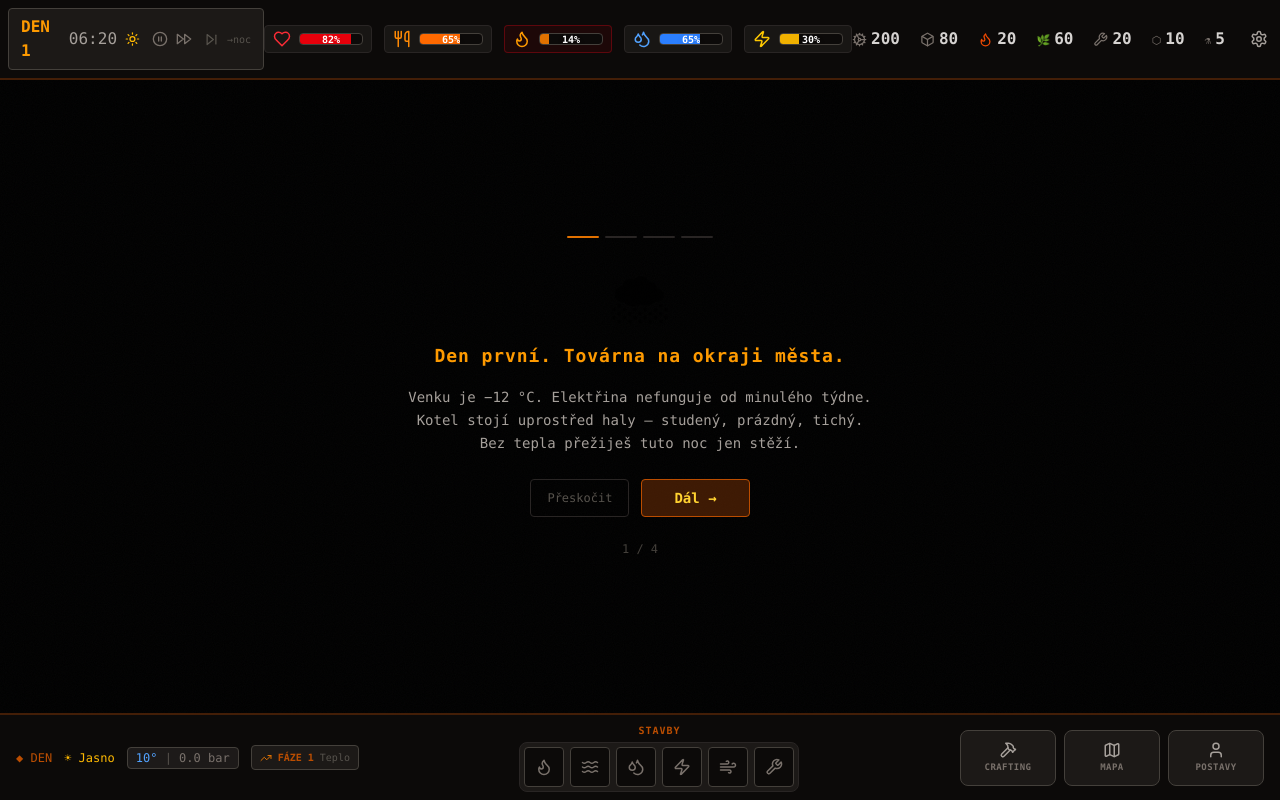
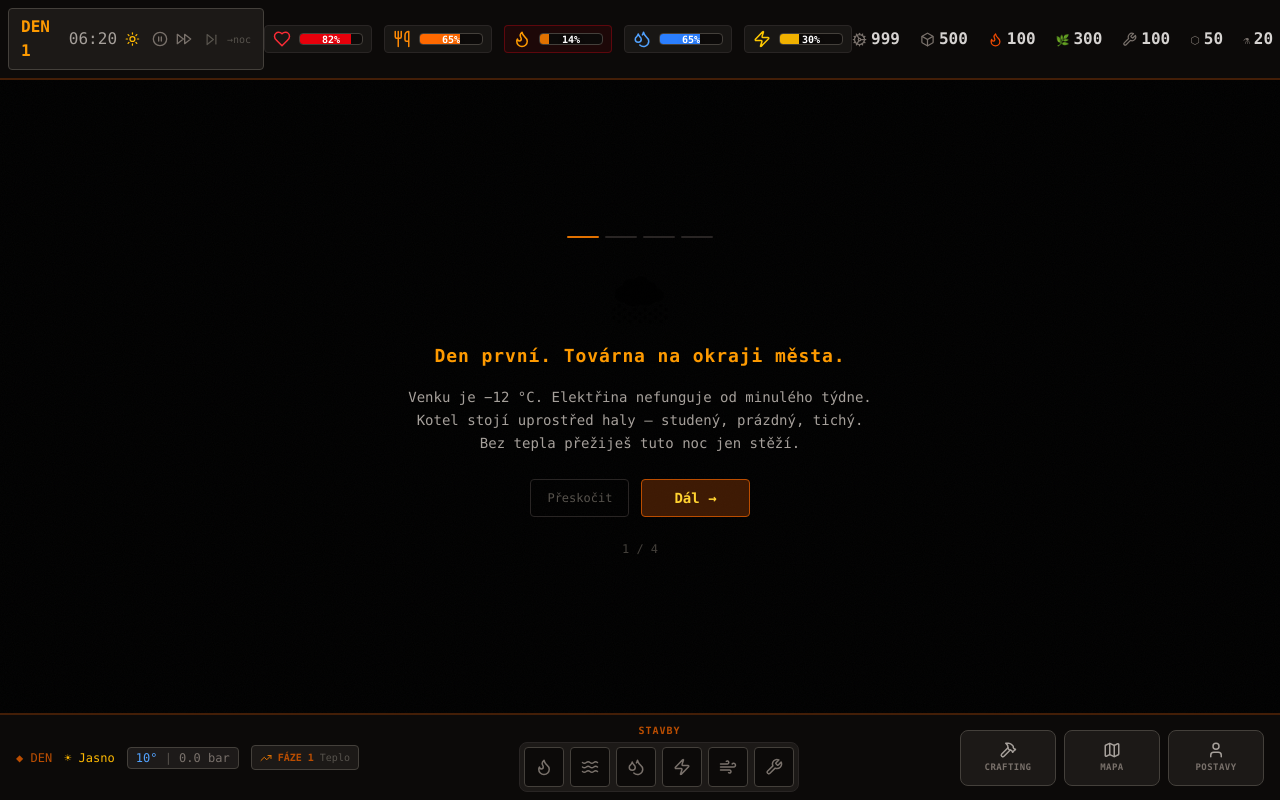
Before and after one commit to mucker84/thiswarofmine, a React (Vite) app: page / in a window 1280 px wide. Built offline with nearby package versions, Linux system fonts and the light colour scheme.

Commit message:
Restore inline distributor valves, fix floating panel position, max test resources + all buildings built

```diff
--- a/src/App.jsx
+++ b/src/App.jsx
@@ -757,28 +757,54 @@ const GameCanvas = () => {
           />
         </div>
 
-        {/* ROZDĚLOVAČ PÁRY — tlačítko pro otevření plovoucího panelu */}
-        <div className="absolute z-20" style={{ top: '4%', left: '50%', transform: 'translateX(-50%)' }}>
-          <button
-            onClick={() => toggleFloatingPanel('distributor')}
-            className={`flex flex-col items-center gap-1 px-4 py-2 rounded-lg border-2 font-mono transition shadow-lg ${
-              floatingPanels.distributor?.open
-                ? 'bg-amber-900/40 border-amber-600 text-amber-300'
-                : 'bg-stone-900/90 border-stone-600 text-stone-400 hover:border-amber-700 hover:text-amber-400'
-            }`}
-          >
-            <div className="flex items-center gap-2">
-              <ArrowLeftRight size={14} />
-              <span className="text-[10px] font-bold tracking-widest">ROZDĚLOVAČ PÁRY</span>
-            </div>
-            <div className="flex gap-1">
-              {['heating','dynamo','collector','distillery','greenhouse','workshop'].map(v => (
-                <div key={v} className={`w-1.5 h-1.5 rounded-full ${valves[v] ? 'bg-amber-400' : 'bg-stone-700'}`} />
-              ))}
-            </div>
-          </button>
-        </div>
-      </div>
+        {/* ROZDĚLOVAČ PÁRY — inline ventily + detail panel */}
+        <div className="absolute flex flex-col items-center z-20 pointer-events-none" style={{ top: '2%', left: '50%', transform: 'translateX(-50%)' }}>
+          <div className="flex gap-3 p-3 bg-stone-900 border-2 border-stone-700 rounded-lg shadow-xl relative pointer-events-auto">
+            <div className="absolute -top-3 left-1/2 -translate-x-1/2 bg-stone-950 px-2 text-[10px] text-amber-600 font-bold font-mono tracking-widest border border-stone-800 rounded whitespace-nowrap">ROZDĚLOVAČ PÁRY</div>
+
+            {[
+              { id: 'heating',    label: 'TOPENÍ',  icon: <Flame   size={14}/>, onColor: 'bg-amber-600  border-amber-400',  textColor: 'text-amber-400',  alwaysBuilt: true               },
+              { id: 'dynamo',     label: 'DYNAMO',  icon: <Zap     size={14}/>, onColor: 'bg-yellow-500 border-yellow-300', textColor: 'text-yellow-400', alwaysBuilt: false, bld: dynamo  },
+              { id: 'collector',  label: 'SBĚRAČ',  icon: <Waves   size={14}/>, onColor: 'bg-blue-600   border-blue-400',   textColor: 'text-blue-400',   alwaysBuilt: false, bld: collector},
+              { id: 'distillery', label: 'DESTIL.', icon: <Droplets size={14}/>,onColor: 'bg-cyan-600   border-cyan-400',   textColor: 'text-cyan-400',   alwaysBuilt: false, bld: distillery},
+              { id: 'greenhouse', label: 'PĚST.',   icon: <Wind    size={14}/>, onColor: 'bg-green-600  border-green-400',  textColor: 'text-green-400',  alwaysBuilt: false, bld: greenhouse},
+              { id: 'workshop',   label: 'DÍLNA',   icon: <Wrench  size={14}/>, onColor: 'bg-stone-500  border-stone-300',  textColor: 'text-stone-300',  alwaysBuilt: false, bld: workshop },
+            ].map(({ id, label, icon, onColor, textColor, alwaysBuilt, bld }) => {
+              const isBuilt = alwaysBuilt || bld?.built;
+              const isOn = valves[id] && isBuilt;
+              return (
+                <div key={id} className="flex flex-col items-center">
+                  <button
+                    onClick={() => isBuilt && toggleValve(id)}
+                    disabled={!isBuilt}
+                    className={`w-8 h-8 rounded-full border-2 flex items-center justify-center transition-colors disabled:opacity-30 ${isOn ? `${onColor} shadow-[0_0_10px_rgba(217,119,6,0.4)]` : 'bg-stone-800 border-stone-600'}`}
+                  >
+                    <span className={isOn ? 'text-stone-900' : 'text-stone-500'}>{icon}</span>
+                  </button>
+                  <div className={`text-[9px] mt-1 font-mono font-bold ${isOn ? textColor : 'text-stone-500'} ${!isBuilt && 'opacity-30'}`}>{label}</div>
+                </div>
+              );
+            })}
+
+            {/* Tlačítko detail */}
+            <div className="flex flex-col items-center justify-center ml-1 pl-2 border-l border-stone-700">
+              <button
+                onClick={() => toggleFloatingPanel('distributor')}
+                className={`w-8 h-8 rounded border flex items-center justify-center transition ${floatingPanels.distributor?.open ? 'bg-amber-900/50 border-amber-600 text-amber-400' : 'bg-stone-800 border-stone-600 text-stone-500 hover:border-amber-700 hover:text-amber-400'}`}
+                title="Detail tlaku"
+              >
+                <TrendingUp size={12} />
+              </button>
+              <div className="text-[9px] mt-1 font-mono text-stone-600">DETAIL</div>
+            </div>
+          </div>
+
+          {/* Trubka dolů do kotle */}
+          <div className="w-6 h-[8vh] bg-gradient-to-r from-stone-800 via-stone-600 to-stone-800 border-l-2 border-r-2 border-stone-900 shadow-inner" />
+        </div>
+
+      </div>
+      <DistributorPanel />
     </div>
   );
 };
@@ -1870,7 +1896,6 @@ export default function App() {
         <LeftSidebar />
         <GameCanvas />
         <Modal />
-        <DistributorPanel />
         {introStep >= 0 && <IntroScreen />}
       </div>
       <BottomBar />
--- a/src/store/gameStore.js
+++ b/src/store/gameStore.js
@@ -97,35 +97,35 @@ export const useGameStore = create((set, get) => ({
   // --- STAVY ---
   stats: { health: 82, food: 65, heat: 15, water: 65, power: 30 },
 
-  // --- SUROVINY --- (testovací zásoby — dost na stavbu všeho)
-  resources: { scrap: 200, wood: 80, coal: 20, parts: 20, gaskets: 10, chemicals: 5, chips: 60 },
+  // --- SUROVINY --- (testovací zásoby)
+  resources: { scrap: 999, wood: 500, coal: 100, parts: 100, gaskets: 50, chemicals: 20, chips: 300 },
 
   // --- ZÁSOBNÍK VODY (sudy) ---
-  reservoirWater: 40,
-  waterBarrels: 1,
+  reservoirWater: 80,
+  waterBarrels: 3,
 
-  // --- BUDOVY ---
+  // --- BUDOVY --- (vše odemčené a postavené pro testování)
   buildings: {
     boiler: {
       built: true, level: 1,
-      temp: 12,        // °C — studený kotel
-      pressure: 0,     // bar (0-15)
-      water: 20,       // litrů — málo vody
-      integrity: 100,
-      fuelType: null,
-      fuelTimer: 0,
-      scale: 0,
+      temp: 12, pressure: 0, water: 60,
+      integrity: 100, fuelType: null, fuelTimer: 0, scale: 0,
     },
-    collector:  { built: false, level: 1 },
-    dynamo:     { built: false, level: 1 },
-    distillery: { built: false, level: 1 },
-    greenhouse: { built: false, level: 1 },
-    workshop:   { built: false, level: 1 },
+    collector:    { built: true,  level: 2 },
+    dynamo:       { built: true,  level: 1 },
+    distillery:   { built: true,  level: 1 },
+    greenhouse:   { built: true,  level: 1 },
+    workshop:     { built: true,  level: 1 },
     defense_vent: { built: false, level: 1 },
   },
 
-  // --- TRUBKY ---
-  pipes: {},
+  // --- TRUBKY --- (předinstalované pro postavené budovy)
+  pipes: {
+    boiler_collector:  { material: 'copper', integrity: 100, maxIntegrityCap: 100, isLeaking: false, pressure: 0 },
+    boiler_dynamo:     { material: 'copper', integrity: 100, maxIntegrityCap: 100, isLeaking: false, pressure: 0 },
+    boiler_distillery: { material: 'copper', integrity: 100, maxIntegrityCap: 100, isLeaking: false, pressure: 0 },
+    boiler_greenhouse: { material: 'wood',   integrity: 100, maxIntegrityCap: 100, isLeaking: false, pressure: 0 },
+  },
 
   // --- LOG & INVENTÁŘ ---
   messages: [],
```
